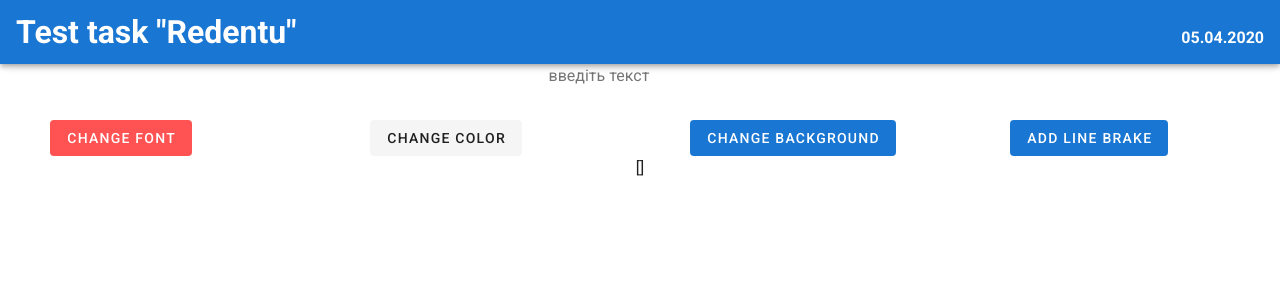
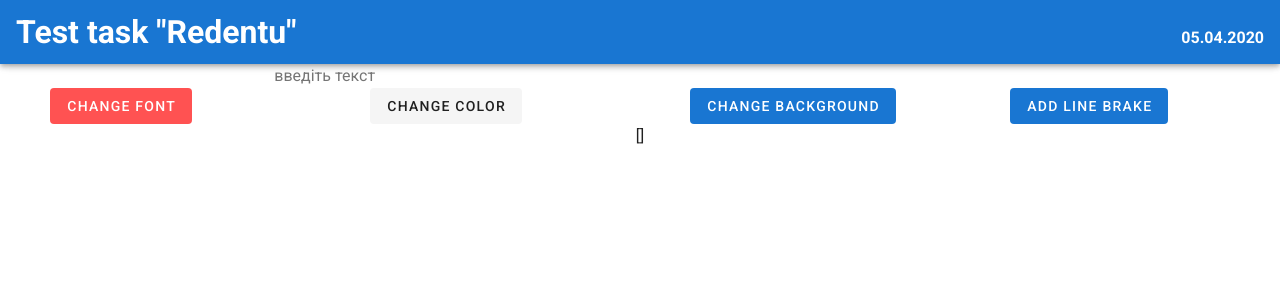
Before and after one commit to edwardedd/Redentu, a Vue app: page / in a window 1280 px wide. Shown: the top 300 px of the page. Built offline with nearby package versions, Linux system fonts and the light colour scheme.

Commit message:
add text editor and fix tag

```diff
--- a/src/components/Home.vue
+++ b/src/components/Home.vue
@@ -1,11 +1,11 @@
 <template>
   <v-app class="home-wrapper">
-    <p class="input-wrapper">
+    <div class="input-wrapper">
       <input v-model="message" placeholder="введіть текст">
       <div class='text'>
         {{message}}
       </div>
-    </p>
+    </div>
     <div class='buttons'>
       <Button
       class='button'
```
